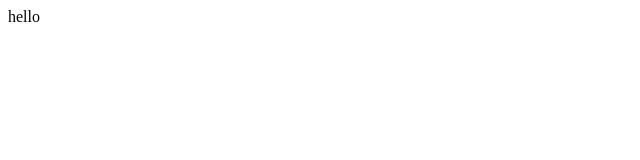
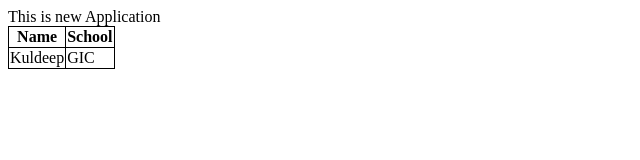
Before and after one commit to kuldeepkd1288/hello-word, a plain HTML site: page index.html in a window 1280 px wide. Shown: the whole page, without its empty margins (0-640 px from the left). Drawn offline with Linux system fonts and the light colour scheme.

Commit message:
branch2: adding table

```diff
--- a/index.html
+++ b/index.html
@@ -1,5 +1,29 @@
 <html>
+<head>
+	<style>
+	table {
+	border-collapse: collapse;
+	}
+
+	table, td, th {
+	border: 1px solid black;
+	}
+	</style>
+
+</head>
 <body>
-hello
+This is new Application
+	<table >
+		<tr>
+			<th>Name</th>
+			<th>School</th>
+		</tr>
+		<tbody>
+			<tr>
+				<td>Kuldeep</td>
+				<td>GIC</td>
+			</tr>
+		</tbody>
+	</table>
 </body>
 <html>
```
